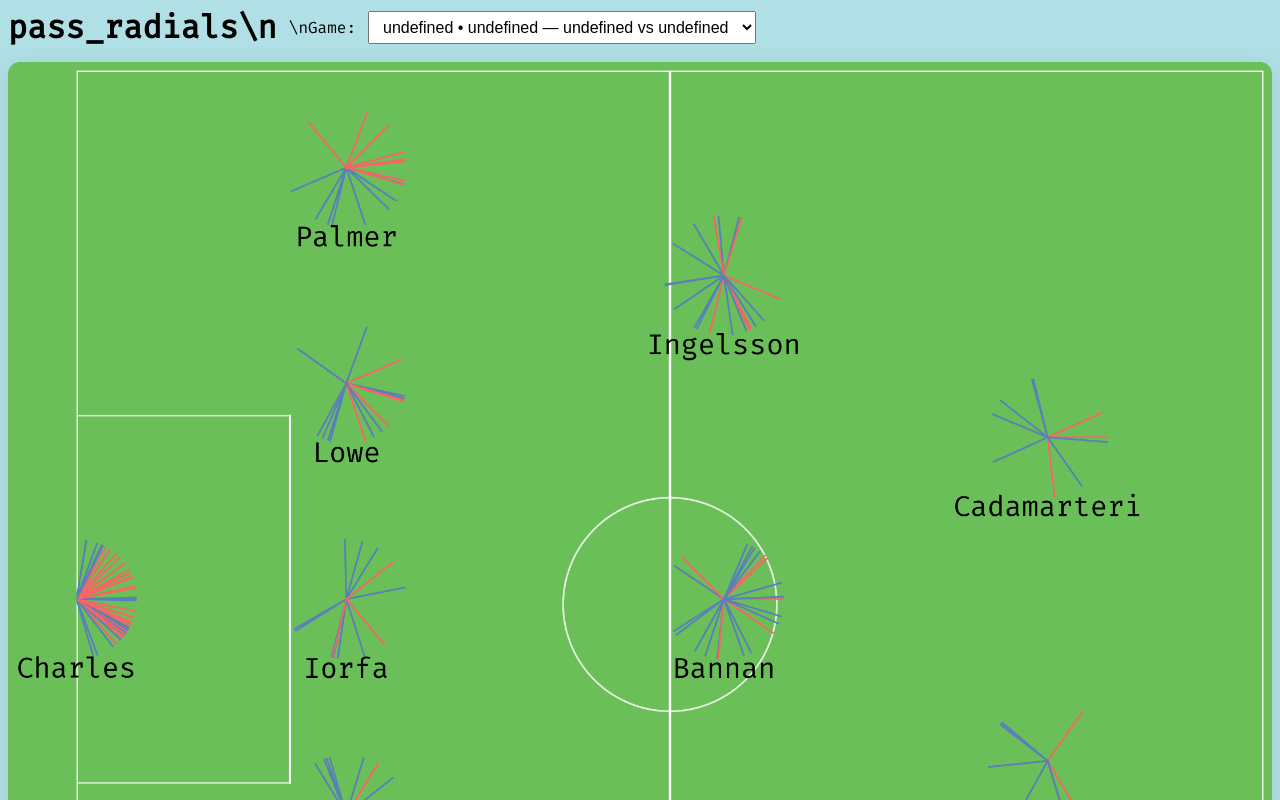
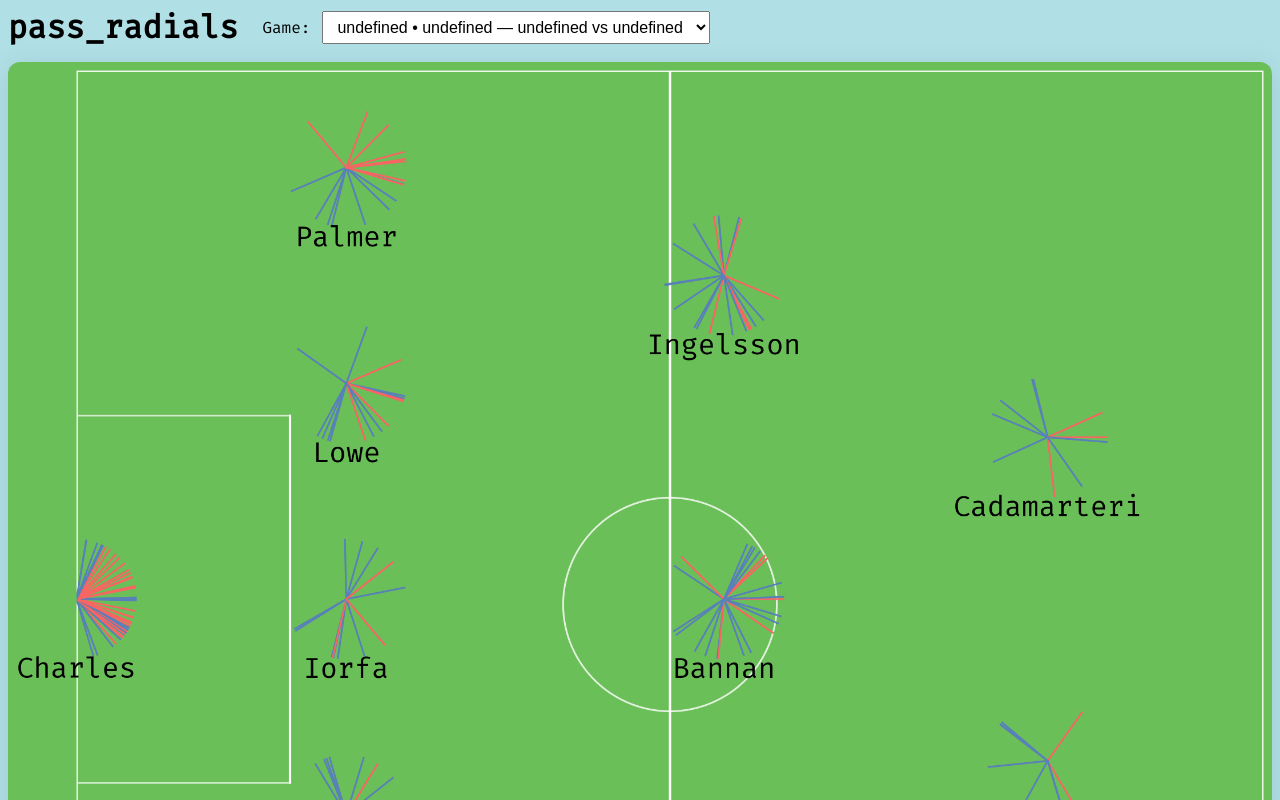
Before and after one commit to datavizmich/passradials, a plain HTML site: page index.html in a window 1280 px wide. Shown: the top 800 px of the page. Drawn offline with Linux system fonts and the light colour scheme.

Commit message:
Update index.html

```diff
--- a/index.html
+++ b/index.html
@@ -27,8 +27,10 @@
 </head>
 <body style="background-color:powderblue;">
 	<header>
-		<h1 style="margin:0;">pass_radials\n</h1>
-		<label for="gameSelect">\nGame:</label>
+		<h1 style="margin:0;">pass_radials</h1>
+		<br>
+		<br>
+		<label for="gameSelect">Game:</label>
 		<select id="gameSelect" disabled>
 			<option>Loading games…</option>
 		</select>
```
